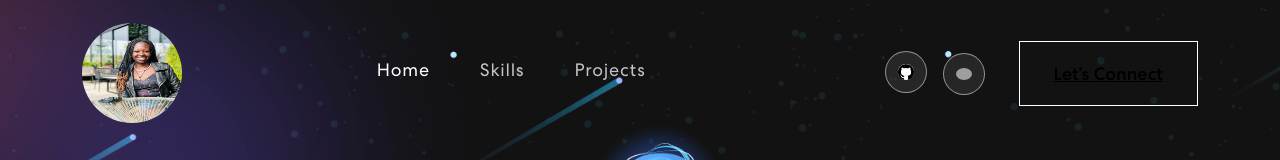
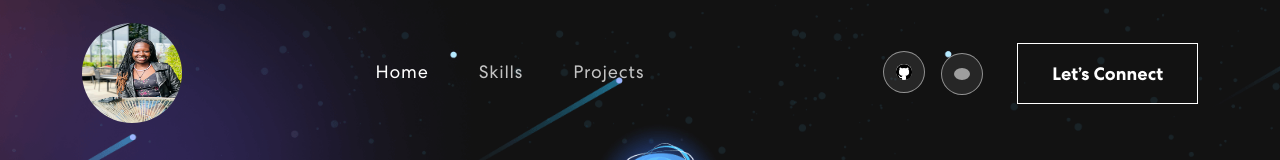
Before and after one commit to mayarrrrrr/Mayar_Portfolio, a React (Vite) app: page / in a window 1280 px wide. Shown: the top 160 px of the page. Built offline with nearby package versions, Linux system fonts and the light colour scheme; grey boxes are pictures that could not be loaded.

Commit message:
lastcomm

```diff
--- a/src/components/NavBar.jsx
+++ b/src/components/NavBar.jsx
@@ -66,11 +66,13 @@ export const NavBar = () => {
                   <img src={navIcon2} alt="LinkedIn Profile" />
                 </a>
               </div>
+              <a href="https://www.linkedin.com/in/mayar-akok-05871a2a5?utm_source=share&utm_campaign=share_via&utm_content=profile&utm_medium=ios_app">
               <button className="vvd">
 
-                  <a href="https://www.linkedin.com/in/mayar-akok-05871a2a5?utm_source=share&utm_campaign=share_via&utm_content=profile&utm_medium=ios_app"><span>Let’s Connect</span></a>
+                  <span>Let’s Connect</span>
 
               </button>
+              </a>
             </span>
           </Nav>
         </Navbar.Collapse>
```
